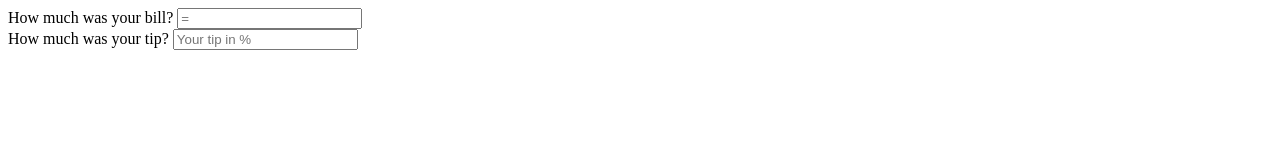
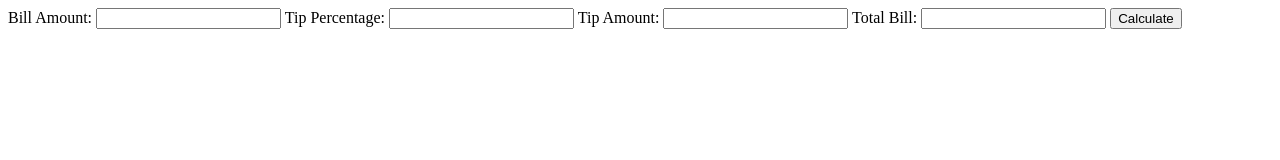
Before and after one commit to thebialy/day4_tip_calculator, a plain HTML site: page index.html in a window 1280 px wide. Drawn offline with Linux system fonts and the light colour scheme.

Commit message:
changed the html layout

```diff
--- a/index.html
+++ b/index.html
@@ -8,13 +8,13 @@
     <title>Document</title>
 </head>
 <body>
-    <label> How much was your bill?
-        <input type="text" placeholder="="Enter your bill">
-    </label>
-    <br>
-    <label> How much was your tip?
-        <input type="text" placeholder="Your tip in %">
-    </label>
+    <div id="container">
+        Bill Amount: <input id="bill-amount" type="number">
+        Tip Percentage: <input id="tip-percentage" type="number">
+        Tip Amount: <input id="tip-amount" type="number">
+        Total Bill: <input id="total-bill" type="number">
+        <button id="btn">Calculate</button>
+    </div>
 
 </body>
 </html>
--- a/script.js
+++ b/script.js
@@ -0,0 +1 @@
+let total = document.getElementById("totalBill");
--- a/style.css
+++ b/style.css
@@ -0,0 +1,3 @@
+#input{
+
+}
```
